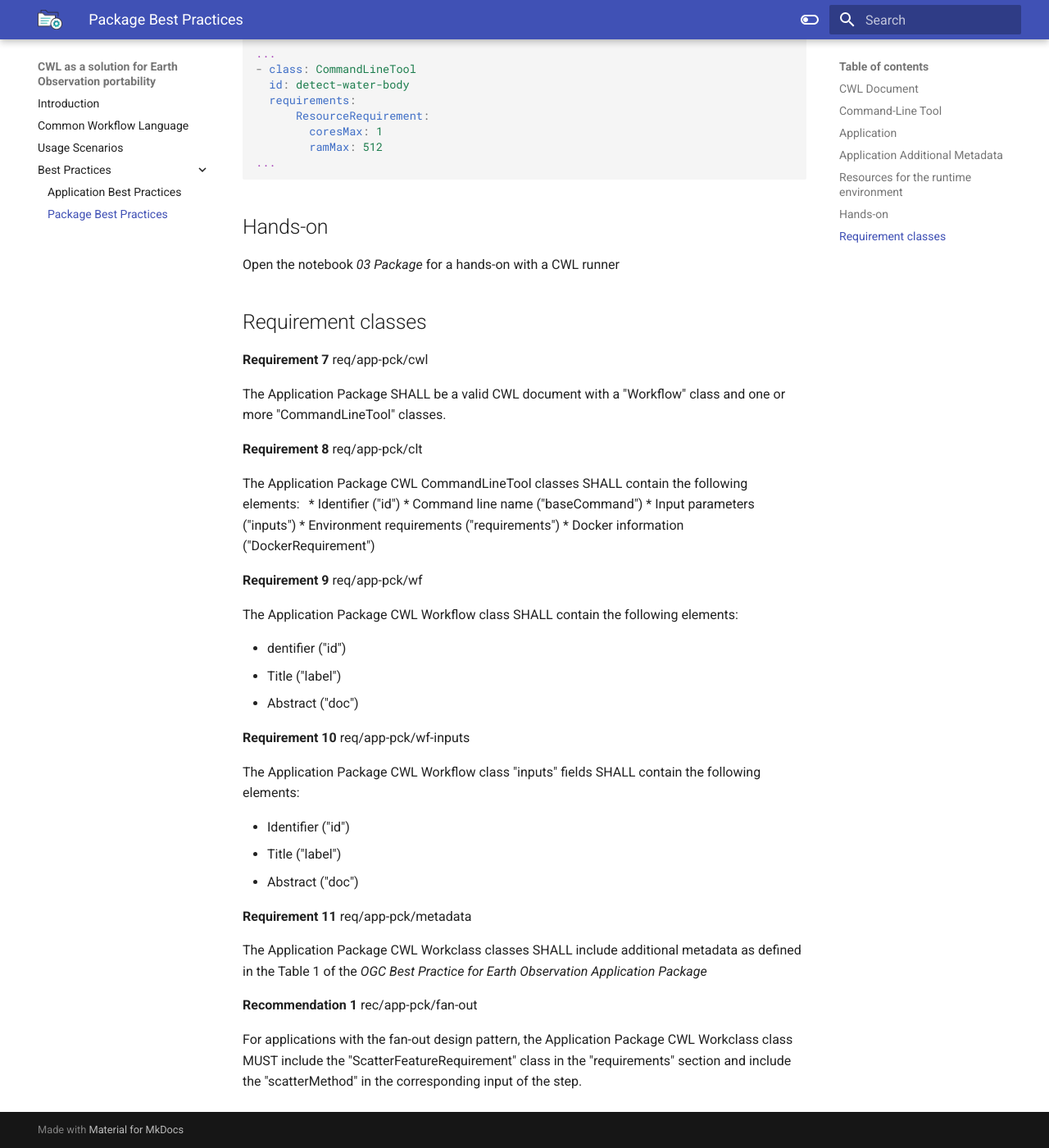
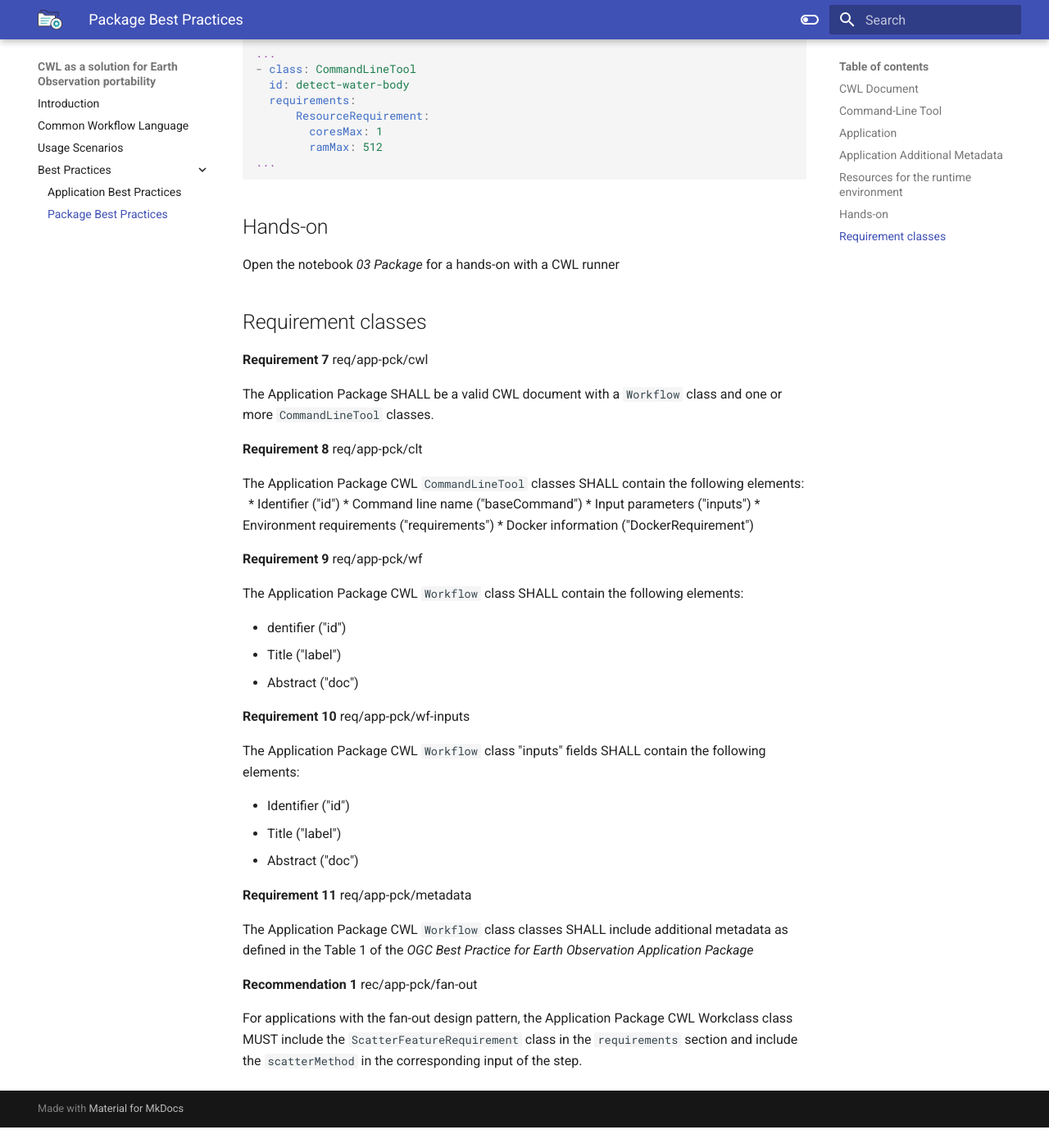
Before and after one commit to simonevaccari/cwl-eoap, an MkDocs documentation site: the page built from docs/best-practice/package.md, in a window 1280 px wide and 1400 px high, scrolled down 7256 px. Shown: the whole window at 82% size. Built offline with MkDocs 1.6.1 and Material for MkDocs 9.7.7, drawn with Linux system fonts in a browser that asks for light colours; after the commit the page ends 8631 px from its top, so only the background shows below that.

Commit message:
req for package

```diff
--- a/docs/best-practice/package.md
+++ b/docs/best-practice/package.md
@@ -336,11 +336,11 @@ Open the notebook _03 Package_ for a hands-on with a CWL runner
 
 **Requirement 7**	req/app-pck/cwl
 
-The Application Package SHALL be a valid CWL document with a "Workflow" class and one or more "CommandLineTool" classes.
+The Application Package SHALL be a valid CWL document with a `Workflow` class and one or more `CommandLineTool` classes.
 
 **Requirement 8**	req/app-pck/clt
 
-The Application Package CWL CommandLineTool classes SHALL contain the following elements:
+The Application Package CWL `CommandLineTool` classes SHALL contain the following elements:
 
 * Identifier ("id")
 * Command line name ("baseCommand")
@@ -350,7 +350,7 @@ The Application Package CWL CommandLineTool classes SHALL contain the following
 
 **Requirement 9**	req/app-pck/wf
 
-The Application Package CWL Workflow class SHALL contain the following elements:
+The Application Package CWL `Workflow` class SHALL contain the following elements:
 
 * dentifier ("id")
 * Title ("label")
@@ -358,7 +358,7 @@ The Application Package CWL Workflow class SHALL contain the following elements:
 
 **Requirement 10** req/app-pck/wf-inputs
 
-The Application Package CWL Workflow class "inputs" fields SHALL contain the following elements:
+The Application Package CWL `Workflow` class "inputs" fields SHALL contain the following elements:
 
 * Identifier ("id")
 * Title ("label")
@@ -366,8 +366,8 @@ The Application Package CWL Workflow class "inputs" fields SHALL contain the fol
 
 **Requirement 11** req/app-pck/metadata
 
-The Application Package CWL Workclass classes SHALL include additional metadata as defined in the Table 1 of the _OGC Best Practice for Earth Observation Application Package_
+The Application Package CWL `Workflow` class classes SHALL include additional metadata as defined in the Table 1 of the _OGC Best Practice for Earth Observation Application Package_
 
 **Recommendation 1** rec/app-pck/fan-out
 
-For applications with the fan-out design pattern, the Application Package CWL Workclass class MUST include the "ScatterFeatureRequirement" class in the "requirements" section and include the "scatterMethod" in the corresponding input of the step.
+For applications with the fan-out design pattern, the Application Package CWL Workclass class MUST include the `ScatterFeatureRequirement` class in the `requirements` section and include the `scatterMethod` in the corresponding input of the step.
```
